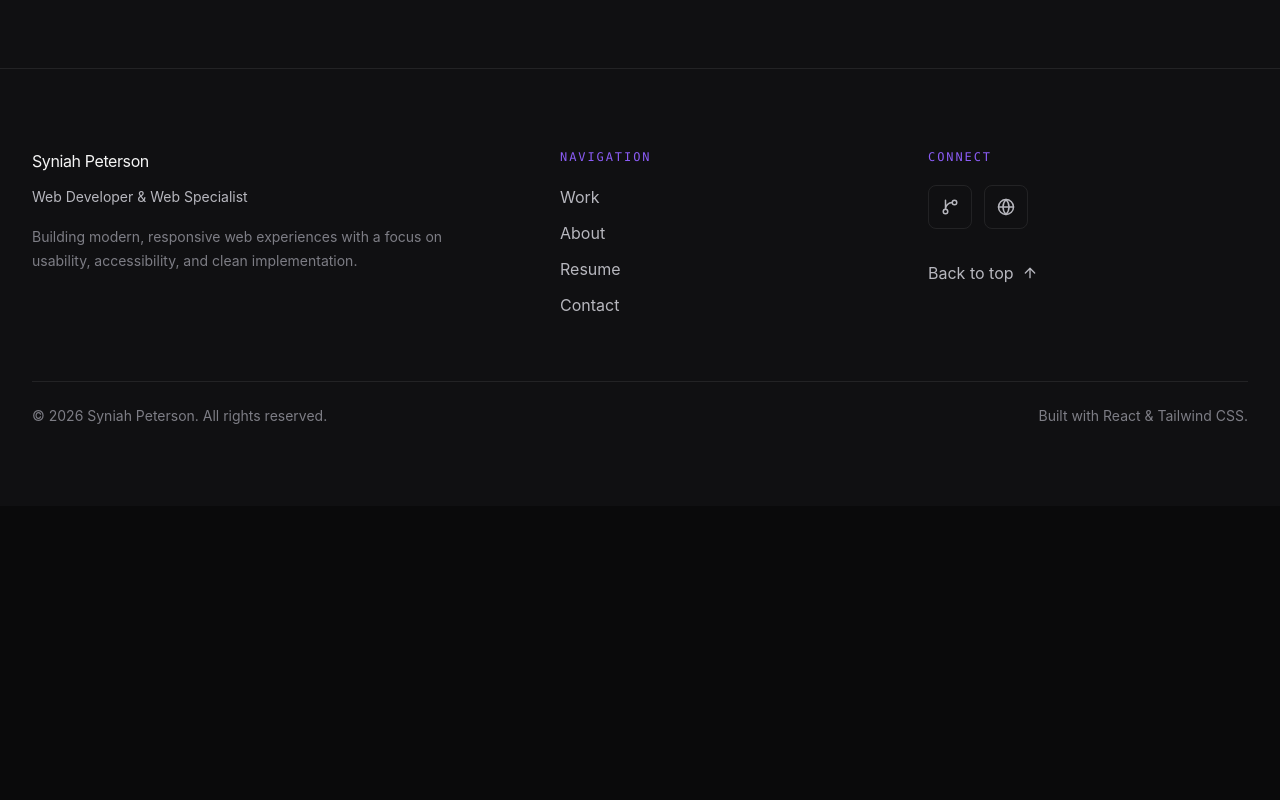
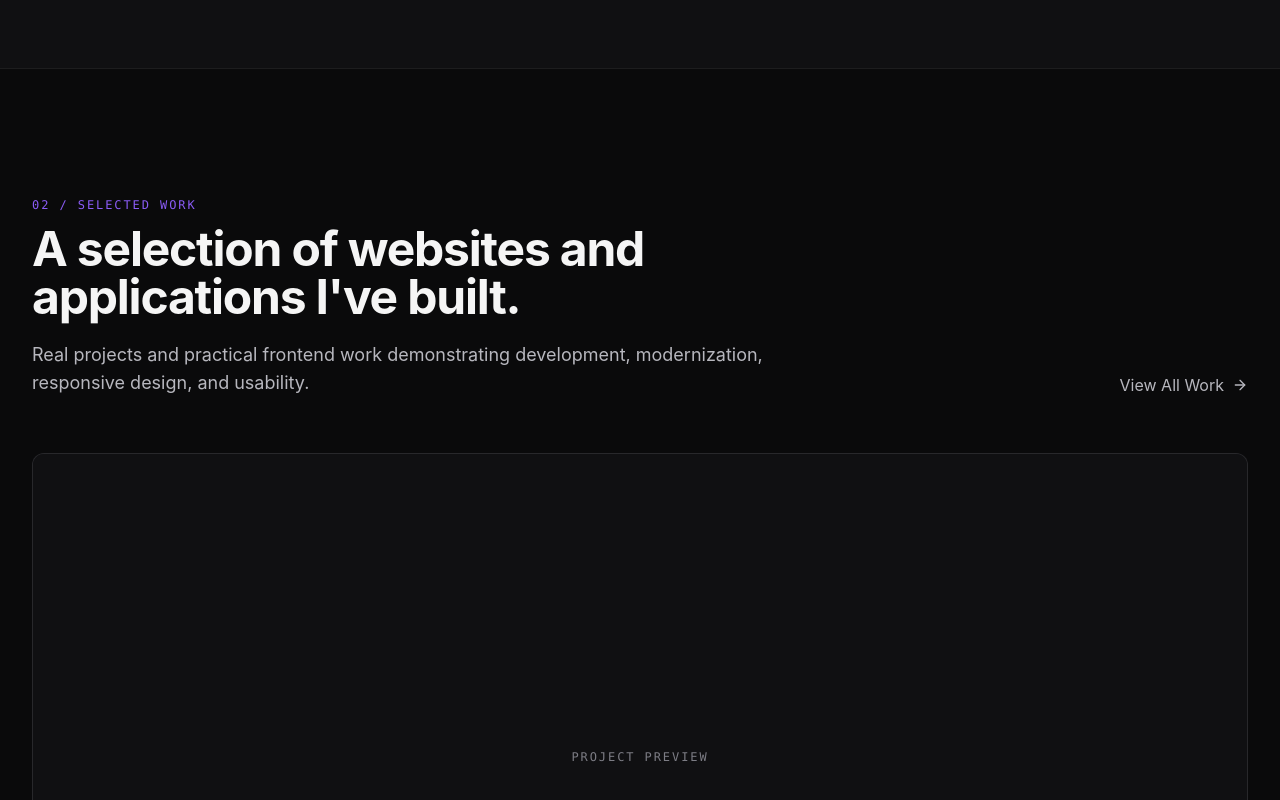
Before and after one commit to syniahpeterson/portfolio-v2, a React (Vite) app: page / in a window 1280 px wide. Shown: the part 1802-2602 px from the top of the page. Before the commit the page ends 2308 px from the top, so only its background shows below. Built offline with nearby package versions, Linux system fonts and the light colour scheme.

Commit message:
feat: add featured work section

```diff
--- /dev/null
+++ b/src/components/projects/ProjectCard.jsx
@@ -0,0 +1,114 @@
+import { ArrowUpRight } from "lucide-react";
+import { Link } from "react-router-dom";
+
+import Badge from "../ui/Badge";
+import ProjectMeta from "./ProjectMeta";
+
+function ProjectCard({ project, featured = false }) {
+  const {
+    slug,
+    title,
+    type,
+    status,
+    description,
+    technologies,
+    liveUrl,
+    githubUrl,
+  } = project;
+
+  const statusLabels = {
+    "completed-client": "Client Project",
+    concept: "Concept Project",
+    personal: "Personal Project",
+    "in-progress": "In Progress",
+  };
+
+  return (
+    <article
+      className={`group overflow-hidden rounded-[var(--radius-md)] border border-[var(--color-border)] bg-[var(--color-surface)] transition-all duration-300 hover:-translate-y-1 hover:border-[var(--color-border-hover)] hover:bg-[var(--color-surface-hover)] ${
+        featured ? "lg:col-span-2" : ""
+      }`}
+    >
+      {/* Project image placeholder */}
+      <div
+        className={`relative overflow-hidden border-b border-[var(--color-border)] bg-[var(--color-background-alt)] ${
+          featured ? "aspect-[16/8]" : "aspect-[16/10]"
+        }`}
+      >
+        <div className="absolute inset-0 flex items-center justify-center">
+          <span className="font-mono text-xs uppercase tracking-[0.16em] text-[var(--color-text-muted)]">
+            Project Preview
+          </span>
+        </div>
+
+        <div
+          aria-hidden="true"
+          className="absolute inset-0 bg-gradient-to-br from-[var(--color-purple)]/5 via-transparent to-transparent opacity-0 transition-opacity duration-300 group-hover:opacity-100"
+        />
+      </div>
+
+      {/* Content */}
+      <div className="p-6 sm:p-7">
+        <div className="flex flex-wrap items-center justify-between gap-3">
+          <Badge>{statusLabels[status] ?? status}</Badge>
+
+          <span className="text-xs text-[var(--color-text-muted)]">{type}</span>
+        </div>
+
+        <h3
+          className={`mt-5 font-semibold tracking-tight text-[var(--color-text)] ${
+            featured ? "text-3xl sm:text-4xl" : "text-2xl"
+          }`}
+        >
+          {title}
+        </h3>
+
+        <p className="mt-4 max-w-2xl text-sm leading-7 text-[var(--color-text-secondary)] sm:text-base">
+          {description}
+        </p>
+
+        <div className="mt-6">
+          <ProjectMeta technologies={technologies} />
+        </div>
+
+        <div className="mt-7 flex flex-wrap items-center gap-5">
+          <Link
+            to={`/work/${slug}`}
+            className="inline-flex items-center gap-2 text-sm font-medium text-[var(--color-text)] transition-colors hover:text-[var(--color-purple-hover)] focus-visible:outline-2 focus-visible:outline-offset-4 focus-visible:outline-[var(--color-purple)]"
+          >
+            {project.caseStudy ? "View Case Study" : "View Project"}
+            <ArrowUpRight
+              size={16}
+              aria-hidden="true"
+              className="transition-transform duration-200 group-hover:translate-x-0.5 group-hover:-translate-y-0.5"
+            />
+          </Link>
+
+          {liveUrl && (
+            <a
+              href={liveUrl}
+              target="_blank"
+              rel="noreferrer"
+              className="text-sm text-[var(--color-text-muted)] transition-colors hover:text-[var(--color-text)] focus-visible:outline-2 focus-visible:outline-offset-4 focus-visible:outline-[var(--color-purple)]"
+            >
+              Live Site
+            </a>
+          )}
+
+          {githubUrl && (
+            <a
+              href={githubUrl}
+              target="_blank"
+              rel="noreferrer"
+              className="text-sm text-[var(--color-text-muted)] transition-colors hover:text-[var(--color-text)] focus-visible:outline-2 focus-visible:outline-offset-4 focus-visible:outline-[var(--color-purple)]"
+            >
+              GitHub
+            </a>
+          )}
+        </div>
+      </div>
+    </article>
+  );
+}
+
+export default ProjectCard;
--- /dev/null
+++ b/src/components/projects/ProjectGrid.jsx
@@ -0,0 +1,17 @@
+import ProjectCard from "./ProjectCard";
+
+function ProjectGrid({ projects }) {
+  return (
+    <div className="grid gap-5 md:grid-cols-2">
+      {projects.map((project, index) => (
+        <ProjectCard
+          key={project.id}
+          project={project}
+          featured={index === 0}
+        />
+      ))}
+    </div>
+  );
+}
+
+export default ProjectGrid;
--- /dev/null
+++ b/src/components/projects/ProjectMeta.jsx
@@ -0,0 +1,19 @@
+function ProjectMeta({ technologies = [] }) {
+  return (
+    <ul
+      className="flex flex-wrap gap-x-4 gap-y-2"
+      aria-label="Technologies used"
+    >
+      {technologies.map((technology) => (
+        <li
+          key={technology}
+          className="font-mono text-xs text-[var(--color-text-muted)]"
+        >
+          {technology}
+        </li>
+      ))}
+    </ul>
+  );
+}
+
+export default ProjectMeta;
--- a/src/pages/Home.jsx
+++ b/src/pages/Home.jsx
@@ -1,11 +1,13 @@
 import Hero from "../sections/Hero";
 import WhatIDo from "../sections/WhatIDo";
+import FeaturedWork from "../sections/FeaturedWork";
 
 function Home() {
   return (
     <>
       <Hero />
       <WhatIDo />
+      <FeaturedWork />
     </>
   );
 }
--- /dev/null
+++ b/src/sections/FeaturedWork.jsx
@@ -0,0 +1,44 @@
+import { ArrowRight } from "lucide-react";
+import { Link } from "react-router-dom";
+
+import projects from "../data/projects";
+
+import Container from "../components/ui/Container";
+import SectionHeading from "../components/ui/SectionHeading";
+import ProjectGrid from "../components/projects/ProjectGrid";
+
+function FeaturedWork() {
+  const featuredProjects = projects.filter((project) => project.featured);
+
+  return (
+    <section
+      id="featured-work"
+      className="border-t border-[var(--color-border)]"
+    >
+      <Container className="py-24 sm:py-28 lg:py-32">
+        <div className="flex flex-col gap-10 md:flex-row md:items-end md:justify-between">
+          <SectionHeading
+            number="02"
+            eyebrow="Selected Work"
+            title="A selection of websites and applications I've built."
+            description="Real projects and practical frontend work demonstrating development, modernization, responsive design, and usability."
+          />
+
+          <Link
+            to="/work"
+            className="inline-flex shrink-0 items-center gap-2 text-sm font-medium text-[var(--color-text-secondary)] transition-colors hover:text-[var(--color-purple-hover)] focus-visible:outline-2 focus-visible:outline-offset-4 focus-visible:outline-[var(--color-purple)]"
+          >
+            View All Work
+            <ArrowRight size={16} aria-hidden="true" />
+          </Link>
+        </div>
+
+        <div className="mt-14">
+          <ProjectGrid projects={featuredProjects} />
+        </div>
+      </Container>
+    </section>
+  );
+}
+
+export default FeaturedWork;
```
